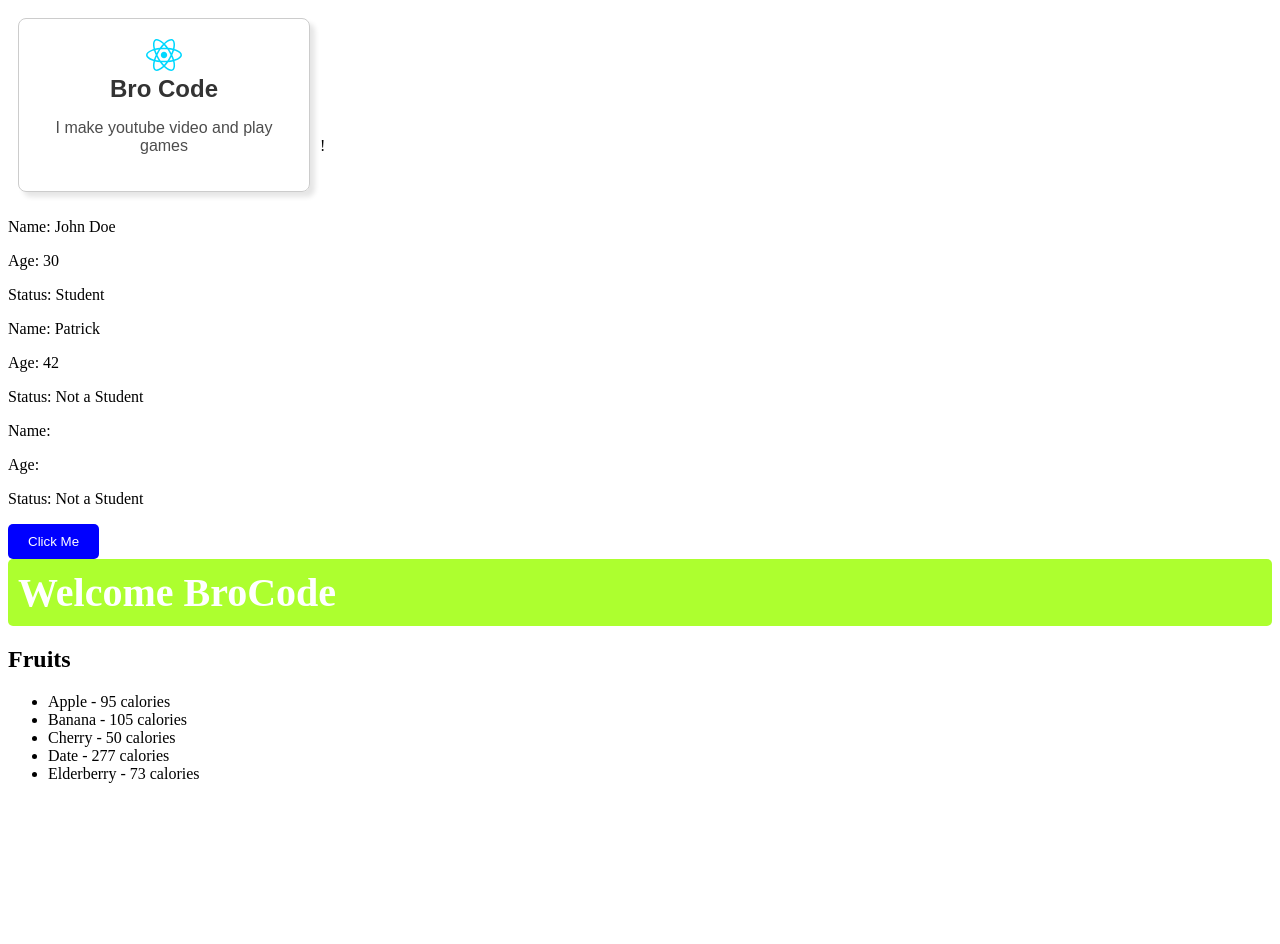
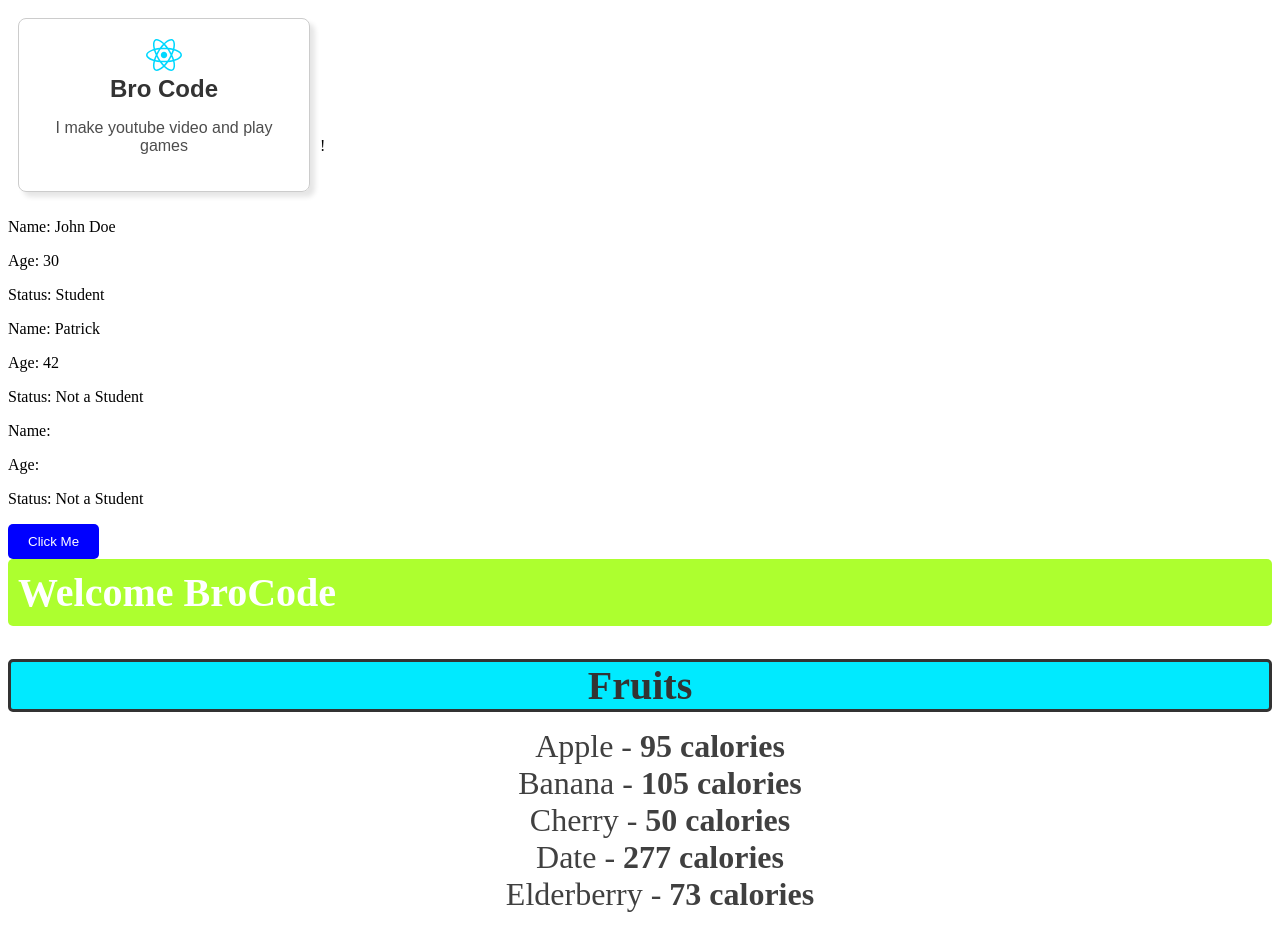
Before and after one commit to c-ityscape/html-css-js-react-mongodb-php-, a React (Vite) app in the folder react/my-react-app/: page / in a window 1280 px wide. Shown: the top 944 px of the page. Before the commit the page ends 800 px from the top, so only its background shows below. Built offline with nearby package versions, Linux system fonts and the light colour scheme.

Commit message:
09/06 learning
Learned about render lists

```diff
--- a/react/my-react-app/src/App.jsx
+++ b/react/my-react-app/src/App.jsx
@@ -5,6 +5,7 @@ import UserGreeting from './UserGreeting.jsx';
 import List from './List.jsx';
 function App() {
   const fruits = [{name: 'Apple', calories: 95}, {name: 'Banana', calories: 105}, {name: 'Cherry', calories: 50}, {name: 'Date', calories: 277}, {name: 'Elderberry', calories: 73}];
+  const vegetables = [{name: 'Carrot', calories: 41}, {name: 'Broccoli', calories: 55}, {name: 'Spinach', calories: 23}, {name: 'Potato', calories: 77}, {name: 'Cucumber', calories: 16}];
   return(
 <>
 <Card/>
@@ -13,7 +14,10 @@ function App() {
 <Student></Student>
 <Button/>
 <UserGreeting isLoggedIn={true} username="BroCode"/>
-<List items={fruits} category="Fruits"/>
+{fruits.length>0? <List items={fruits} category="Fruits"/>: <p>No fruits available</p>}
+{vegetables.length>0? <List items={vegetables} category="Vegetables"/>: <p>No vegetables available</p>}
+{fruits.length>0 && <List items={fruits} category="Fruits"/>}
+
 </>
 
 );
--- a/react/my-react-app/src/List.jsx
+++ b/react/my-react-app/src/List.jsx
@@ -5,13 +5,13 @@ function List(props){
     //fruits.sort((a,b)=>b.name.localeCompare(a.name)); // Sort fruits by name in reverse alphabetical order
     const itemList = props.items;
     const category = props.category;
-    const listItems = itemList.map(item=> <li>{item.name} - {item.calories} calories</li>)
+    const listItems = itemList.map(item=> <li>{item.name} - <b>{item.calories} calories</b></li>)
     return(
         <>
-        <h2>{category}</h2>
-        <ul>
+        <h2 className="list-category">{category}</h2>
+        <ol className="list-items">
             {listItems}
-        </ul>
+        </ol>
         </>
 
     );
--- a/react/my-react-app/src/index.css
+++ b/react/my-react-app/src/index.css
@@ -37,3 +37,26 @@
   border-radius: 5px;
   margin: 0;
 }
+
+.list-category{
+  font-size: 2.5em;
+  font-weight: bold;
+  color: hsl(0, 0%, 20%);
+  margin-bottom: 10px;
+  text-align: center;
+  border: 3px solid ;
+  border-radius: 5px;
+  background-color: hsl(185, 100%, 50%);
+}
+.list-items li{
+font-size: 2em;
+list-style: none;
+color: hsl(0, 0%, 25%);
+text-align: center;
+margin: 0;
+}
+
+.list-items li:hover{
+  color: hsl(0, 0%, 15%);
+  cursor: pointer;
+}
```
